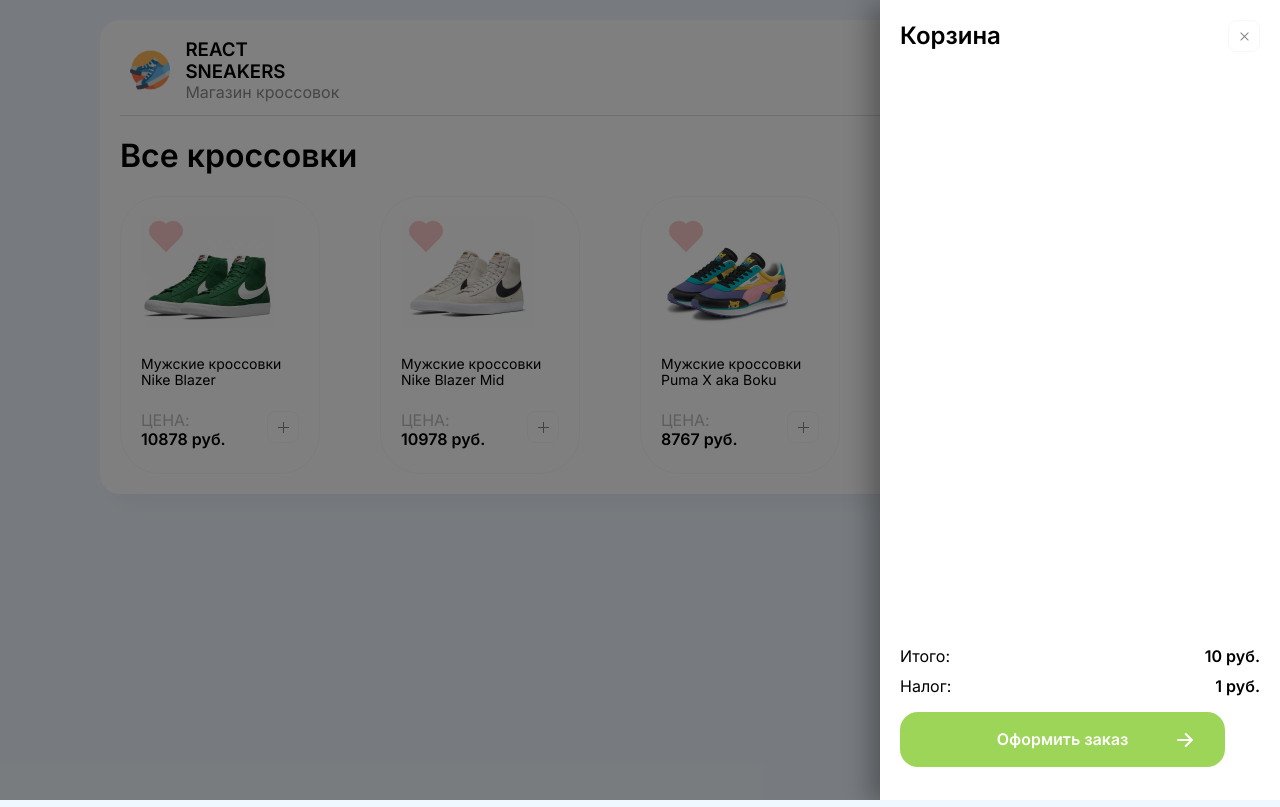
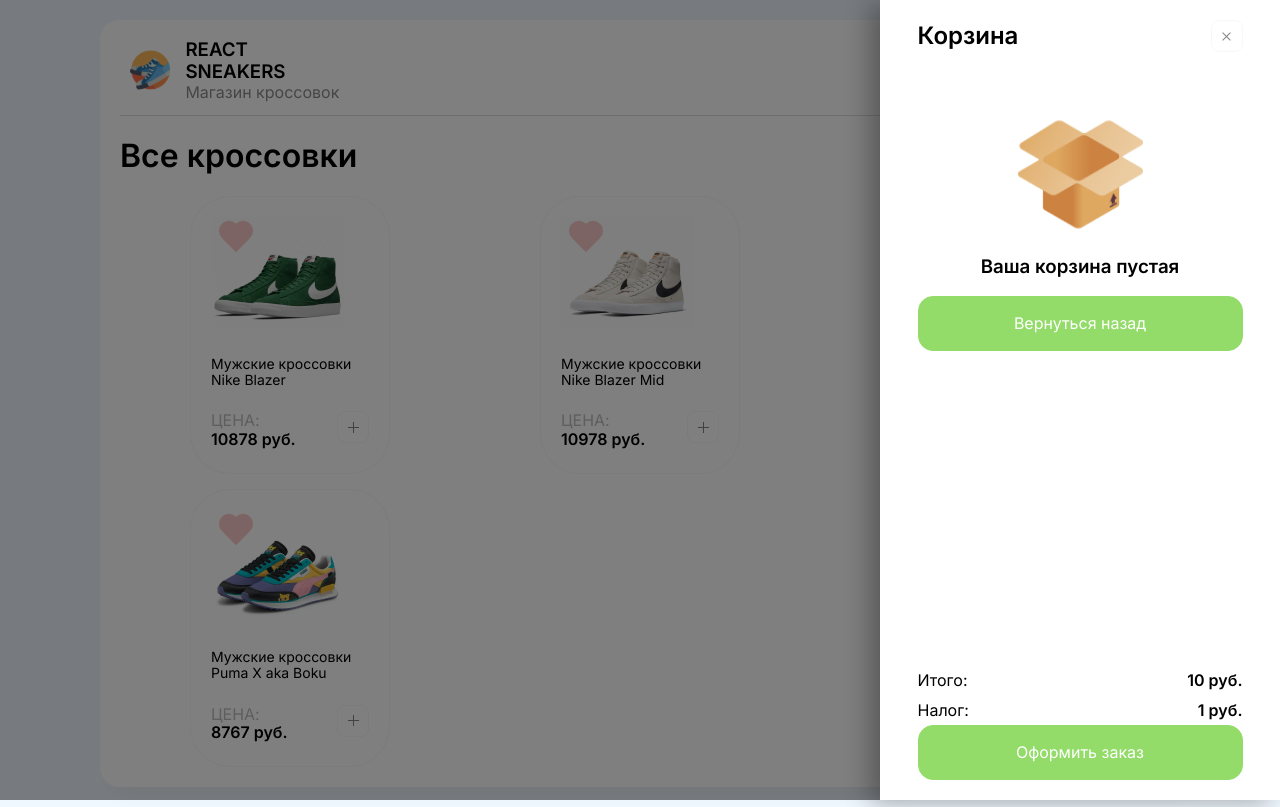
Before and after one commit to gloomy-onion/Sneakers, a React (Create React App) app: page / in a window 1280 px wide. Both pictures are taken after a click on the item "2673 руб.". Built offline with nearby package versions, Linux system fonts and the light colour scheme.

Commit message:
здесь я что то нахуевертила с удалением чего то из корзины и отображением пустая это корзина или нет

```diff
--- a/src/App.js
+++ b/src/App.js
@@ -5,36 +5,67 @@
 import Drawer from './components/Drawer/Drawer'
 import { CARDS_INFO } from './components/constants'
 import Overlay from './components/common/Overlay/Overlay'
+import styles from './index.module.scss'
 
 function App() {
   const [cartOpened, setCartOpened] = useState(false)
   const [cartItems, setCartItems] = useState([])
+  const [searchValue, setSearchValue] = useState('')
+
   const onAddToCart = (card) => {
     setCartItems([...cartItems, card])
   }
 
+  const onRemoveFromCart = (id) => {
+    setCartItems((cartItems) => cartItems.filter((item) => item.id !== id))
+  }
+  //так я тут нахуевертила пока пыталась сделать удаление из корзины
+  const onChangeSearchInput = (e) => {
+    setSearchValue(e.target.value)
+  }
   return (
     <div>
-      <div className={'wrapper clear'}>
+      <div className={styles.wrapper}>
         {cartOpened ? (
           <Overlay>
-            <Drawer onClose={() => setCartOpened(false)} items={cartItems} />
+            <Drawer
+              onClose={() => setCartOpened(false)}
+              items={cartItems}
+              onRemove={onRemoveFromCart}
+            />
           </Overlay>
         ) : null}
         <Header onClickCart={() => setCartOpened(true)} />
-        <div className={'content'}>
-          <div className={'contentUpper'}>
-            <h1>Все кроссовки</h1>
-            <div className={'search'}>
+        <div className={styles.content}>
+          <div className={styles.contentUpper}>
+            <h1>
+              {searchValue
+                ? `Поиск по запросу: ${searchValue}`
+                : 'Все кроссовки'}
+            </h1>
+            <div className={styles.search}>
               <img alt={'Search'} src={searchMagnifier} />
-              <input placeholder={'Поиск...'} className={'searchInput'} />
+              <input
+                placeholder={'Поиск...'}
+                value={searchValue}
+                className={styles.searchInput}
+                onChange={onChangeSearchInput}
+              />
+              {searchValue && (
+                <button
+                  onClick={() => setSearchValue('')}
+                  className={styles.clearBtn}
+                />
+              )}
             </div>
           </div>
-          <div className={'sneakers'}>
-            {CARDS_INFO.map((card, index) => {
+          <div className={styles.sneakers}>
+            {CARDS_INFO.filter((card) =>
+              card.name.toLowerCase().includes(searchValue.toLowerCase())
+            ).map((card, index) => {
               return (
                 <Card
-                  key={index}
+                  key={card.id}
                   image={card.image}
                   name={card.name}
                   price={card.price}
--- a/src/components/Drawer/CartItems/CartItem.js
+++ b/src/components/Drawer/CartItems/CartItem.js
@@ -2,15 +2,16 @@
 import styles from '../CartItems/CartItem.module.scss'
 
 const CartItem = (props) => {
-  const { image, name, price } = props
+  const { image, name, price, onRemove, id } = props
+
   return (
-    <div className={styles.cartItem}>
+    <div className={styles.cartItem} id={id}>
       <img alt={''} src={image} className={styles.cartItemImg} />
       <div className={styles.cartItemDescription}>
         <p className={styles.cartItemName}>{name}</p>
         <b>{price}</b>
       </div>
-      <button className={styles.closeButton} />
+      <button className={styles.closeButton} onClick={onRemove} />
     </div>
   )
 }
--- a/src/components/Drawer/Drawer.js
+++ b/src/components/Drawer/Drawer.js
@@ -2,10 +2,10 @@
 import orderCart from '../../img/orderCart.svg'
 import styles from './Drawer.module.scss'
 import CartItem from './CartItems/CartItem'
+import emptyCart from '../../img/emptyCart.png'
 
 const Drawer = (props) => {
-  const { onClose, items } = props
-  console.log(items)
+  const { onClose, items, onRemove } = props
   return (
     <div className={styles.drawer}>
       <div className={styles.cartTop}>
@@ -13,18 +13,32 @@
           Корзина
           <button className={styles.closeButton} onClick={onClose} />
         </h2>
+
+        {items ? (
+          <div className={styles.emptyCart}>
+            <img src={emptyCart} className={styles.emptyCartImg} />
+            <h3>Ваша корзина пустая </h3>
+            <button className={styles.greenCartButton} onClick={onClose}>
+              Вернуться назад
+            </button>
+          </div>
+        ) : (
           <div className={styles.cartItems}>
             {items.map((item, index) => {
               return (
                 <CartItem
                   key={index}
+                  id={item.id}
                   image={item.image}
                   price={item.price}
                   name={item.name}
+                  onRemove={() => onRemove(item.id)}
                 />
               )
             })}
           </div>
+        //я донт андерстенд почему у меня показывает только пустую корзину вот зе фак
+        )}
       </div>
       <div className={styles.cartBottom}>
         <div className={styles.cartBottomText}>
@@ -35,9 +49,7 @@
           <p>Налог:</p>
           <b>1 руб.</b>
         </div>
-        <button className={styles.orderButton}>
-          <img alt={''} src={orderCart} />
-        </button>
+        <button className={styles.greenCartButton}>Оформить заказ</button>
       </div>
     </div>
   )
--- a/src/components/Drawer/Drawer.module.scss
+++ b/src/components/Drawer/Drawer.module.scss
@@ -9,7 +9,10 @@
   display: flex;
   flex-direction: column;
   justify-content: space-between;
-
+  align-items: center;
+  .cartTop {
+    justify-content: space-between;
+  }
 
   .cartBottomText {
     display: flex;
@@ -17,15 +20,6 @@
     justify-content: space-between;
     align-items: center;
     max-height: 30px;
-  }
-
-  .orderButton {
-    border: none;
-    background: none;
-    margin: 10px 0;
-    padding: 0;
-    cursor: pointer;
-
   }
 }
 
@@ -75,3 +69,26 @@
     transform: rotate(-45deg);
   }
 }
+
+.emptyCart {
+  display: flex;
+  flex-direction: column;
+  justify-items: center;
+  align-items: center;
+  align-content: center;
+  margin-top: 60px;
+  .emptyCartImg {
+    width: 125px;
+  }
+}
+
+.greenCartButton {
+  border: 1px solid #93dc69;
+  border-radius: 15px;
+  width: 325px;
+  height: 55px;
+  background-color: #93dc69;
+  color: #FFFFFF;
+  cursor: pointer;
+
+}
--- /dev/null
+++ b/src/components/Header/Header.module.scss
@@ -0,0 +1,45 @@
+.headerAll {
+  padding: 10px;
+  display: flex;
+  justify-content: space-between;
+  align-content: center;
+  border-bottom: 1px solid #dedede;
+
+  .headerRight {
+    display: flex;
+    justify-content: space-between;
+    align-items: center;
+    list-style-type: none;
+    .cartImg{
+      cursor: pointer;
+      .cartMoney {
+        padding: 0 20px 0 5px;
+      }}
+  }
+
+  .headerLeft {
+    display: flex;
+    align-content: center;
+    margin-bottom: 15px;
+
+    .headerInfo {
+      display: flex;
+      flex-direction: column;
+      justify-content: center;
+      margin: 0 0 0 15px;
+
+      .reactSneakers {
+        text-transform: uppercase;
+        margin: 0;
+        padding: 0;
+
+      }
+
+      .sneakerShop {
+        margin: 0;
+        padding: 0;
+        color: rgba(63, 63, 63, 0.6);
+      }
+    }
+  }
+}
--- a/src/components/constants.js
+++ b/src/components/constants.js
@@ -4,21 +4,25 @@
 
 export const CARDS_INFO = [
   {
+    id: 1,
     image: sneakers1,
     name: 'Мужские кроссовки Nike Blazer',
     price: '10878 руб.',
   },
   {
+    id: 2,
     image: sneakers2,
     name: 'Мужские кроссовки Nike Blazer Mid',
     price: '10978 руб.',
   },
   {
+    id: 3,
     image: sneakers3,
     name: 'Мужские кроссовки Puma X aka Boku',
     price: '8767 руб.',
   },
   {
+    id: 4,
     image: sneakers3,
     name: 'Мужские кроссовки Puma X aka Boku',
     price: '8767 руб.',
--- a/src/index.js
+++ b/src/index.js
@@ -1,6 +1,6 @@
 import React from 'react'
 import ReactDOM from 'react-dom/client'
-import './index.scss'
+import './index.module.scss'
 import App from './App'
 import reportWebVitals from './reportWebVitals'
 import 'macro-css'
--- /dev/null
+++ b/src/index.module.scss
@@ -0,0 +1,93 @@
+@import url('https://fonts.googleapis.com/css2?family=Inter:wght@200;300;400;500;600&display=swap');
+@import "styles/main";
+
+
+body {
+  font-family: 'Inter';
+  background-color: aliceblue;
+  box-sizing: border-box;
+  outline: none
+}
+
+
+.wrapper {
+  max-width: 1080px;
+  left: 85px;
+  top: 85px;
+  margin: 20px auto;
+  background: #FFFFFF;
+  box-shadow: 10px 10px 20px rgba(0, 0, 0, 0.04);
+  border-radius: 20px;
+  padding: 20px;
+}
+
+.content {
+
+  .contentUpper {
+    display: flex;
+    justify-content: space-between;
+    align-items: center;
+
+    .search {
+      border: 1px solid rgba(182, 180, 180, 0.75);
+      border-radius: 40px;
+      padding: 5px 10px;
+      display: flex;
+      justify-content: flex-start;
+      align-items: center;
+      width: 160px;
+      max-height: 40px;
+
+      .searchInput {
+        border: none;
+        padding: 5px;
+        opacity: 50%;
+        width: 100px;
+      }
+    }
+  }
+
+
+  .sneakers {
+    display: grid;
+    grid-template-rows: 4fr 4fr;
+    grid-template-columns: 3fr 3fr 3fr;
+    column-gap: 10px;
+    row-gap: 15px;
+    align-content: center;
+    justify-items: center;
+  }
+}
+
+.clearBtn {
+  border: none;
+  cursor: pointer;
+  height: 12px;
+  width: 12px;
+  opacity: 0.6;
+  background: none;
+  padding: 10px;
+  display: flex;
+  justify-content: center;
+  align-items: center;
+
+  &:hover {
+    opacity: 1;
+  }
+
+  &:before, &:after {
+    position: absolute;
+    content: ' ';
+    height: 11px;
+    width: 1px;
+    background-color: #333;
+  }
+
+  &:before {
+    transform: rotate(45deg);
+  }
+
+  &:after {
+    transform: rotate(-45deg);
+  }
+}
--- a/src/index.scss
+++ /dev/null
@@ -1,98 +0,0 @@
-@import url('https://fonts.googleapis.com/css2?family=Inter:wght@200;300;400;500;600&display=swap');
-@import "styles/main";
-
-body {
-  font-family: 'Inter';
-  background-color: aliceblue;
-}
-
-
-.wrapper {
-  max-width: 1080px;
-  left: 85px;
-  top: 85px;
-  margin: 20px auto;
-  background: #FFFFFF;
-  box-shadow: 10px 10px 20px rgba(0, 0, 0, 0.04);
-  border-radius: 20px;
-  padding: 20px;
-}
-
-.headerAll {
-  padding: 10px;
-  display: flex;
-  justify-content: space-between;
-  align-content: center;
-  border-bottom: 1px solid #dedede;
-
-  .headerRight {
-    display: flex;
-    justify-content: space-between;
-    align-items: center;
-.cartImg{
-  cursor: pointer;
-  .cartMoney {
-      padding: 0 20px 0 5px;
-    }}
-  }
-
-  .headerLeft {
-    display: flex;
-    align-content: center;
-    margin-bottom: 15px;
-
-    .headerInfo {
-      display: flex;
-      flex-direction: column;
-      justify-content: center;
-      margin: 0 0 0 15px;
-
-      .reactSneakers {
-        text-transform: uppercase;
-        margin: 0;
-        padding: 0;
-
-      }
-
-      .sneakerShop {
-        margin: 0;
-        padding: 0;
-        color: rgba(63, 63, 63, 0.6);
-      }
-    }
-  }
-}
-
-.content {
-
-  .contentUpper {
-    display: flex;
-    justify-content: space-between;
-    align-items: center;
-
-    .search {
-      border: 1px solid rgba(182, 180, 180, 0.75);
-      border-radius: 40px;
-      padding: 5px 10px;
-      display: flex;
-      justify-content: flex-start;
-      align-items: center;
-      max-width: 170px;
-      max-height: 40px;
-
-      .searchInput {
-        border: none;
-        padding: 5px;
-        opacity: 50%;
-      }
-    }
-  }
-
-
-  .sneakers {
-    display: flex;
-    justify-content: space-between;
-    flex-wrap: wrap;
-    gap: 40px;
-  }
-}
```
Also changed, not shown: src/components/Header/Header.js (+9 -8 lines), src/img/emptyCart.png (added). Lines whose indentation alone changed are shown as unchanged.
